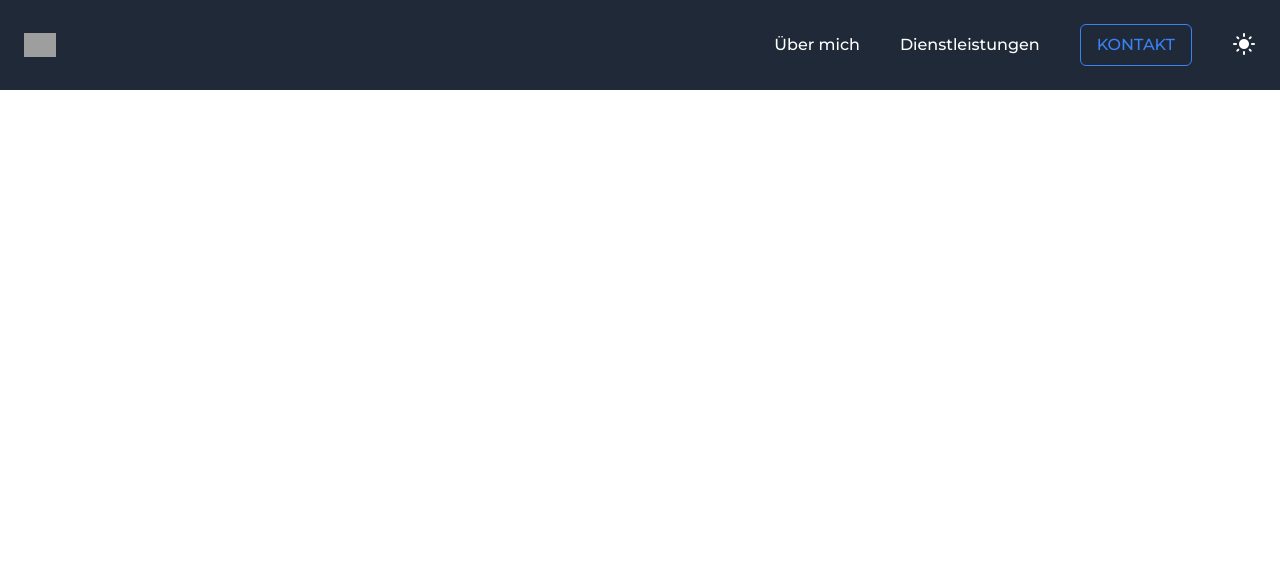
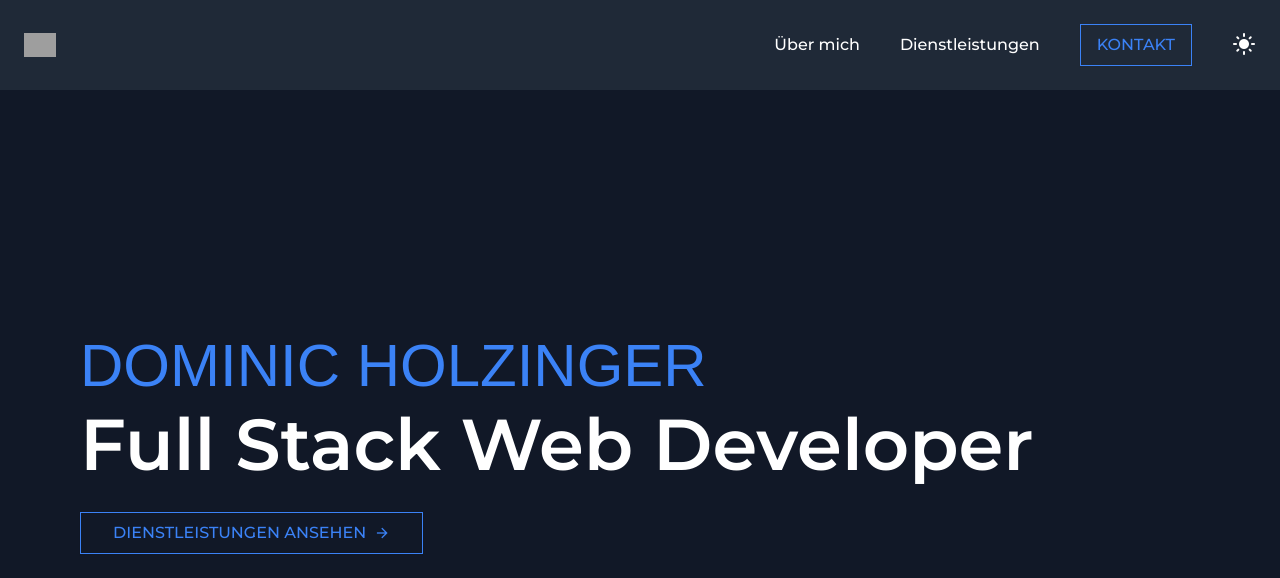
Before and after one commit to fl0aten/aweng-media, a Gatsby site: page / in a window 1280 px wide. Built offline with nearby package versions, Linux system fonts and the light colour scheme; Gatsby itself is replaced by a stand-in of ours; grey boxes are pictures that could not be loaded; a web font is replaced by a local one.

Commit message:
added hero section

```diff
--- a/src/pages/index.tsx
+++ b/src/pages/index.tsx
@@ -1,9 +1,10 @@
 import React, { Fragment } from "react";
 import { Popover, Transition } from '@headlessui/react'
 import * as logoDark from "../images/aweng-media-dark.svg";
+import * as placeholder from "../images/placeholder.svg";
 
 export default function Home() {
-    return <main>
+    return <main className="bg-gray-900 font-montserrat">
         <Popover className="relative bg-gray-800">
             {({ open }) => (
                 <>
@@ -21,20 +22,20 @@ export default function Home() {
                                     <span className="material-icons">menu</span>
                                 </Popover.Button>
                             </div>
-                            <Popover.Group as="nav" className="hidden md:flex space-x-10 flex items-center">
-                                <a href="#" className="text-base font-medium text-white hover:text-blue-500 font-montserrat">
+                            <nav className="hidden md:flex space-x-10 flex items-center">
+                                <a href="#" className="text-base font-medium text-white hover:text-blue-500">
                                     Über mich
                                 </a>
-                                <a href="#" className="text-base font-medium text-white hover:text-blue-500 font-montserrat">
+                                <a href="#" className="text-base font-medium text-white hover:text-blue-500">
                                     Dienstleistungen
                                 </a>
-                                <a href="#" className="whitespace-nowrap inline-flex uppercase border-blue-500 font-montserrat items-center justify-center px-4 py-2 border border-transparent rounded-md shadow-sm text-base font-medium text-blue-500 bg-transparent hover:text-white hover:bg-blue-500">
+                                <a href="#" className="whitespace-nowrap inline-flex uppercase border-blue-500 items-center justify-center px-4 py-2 border border-transparent shadow-sm text-base font-medium text-blue-500 bg-transparent hover:text-white hover:bg-blue-500">
                                     Kontakt
                                 </a>
-                                <a href="#" className="whitespace-nowrap text-base font-medium text-white font-montserrat hover:text-blue-500 ">
+                                <a href="#" className="whitespace-nowrap text-base font-medium text-white hover:text-blue-500 ">
                                     <span className="material-icons text-2xl">light_mode</span>
                                 </a>
-                            </Popover.Group>
+                            </nav>
                         </div>
                     </div>
 
@@ -85,7 +86,7 @@ export default function Home() {
                                 </div>
                                 <div className="py-6 px-5 space-y-6">
                                     <div>
-                                        <a href="#" className="uppercase w-full flex items-center justify-center px-4 py-2 border border-transparent rounded-md shadow-sm text-base font-medium text-white bg-blue-500 hover:bg-indigo-700">
+                                        <a href="#" className="uppercase w-full flex items-center justify-center px-4 py-2 border border-transparent shadow-sm text-base font-medium text-white bg-blue-500 hover:bg-indigo-700">
                                             Kontakt
                                         </a>
                                     </div>
@@ -96,5 +97,16 @@ export default function Home() {
                 </>
             )}
         </Popover>
+        <section className="h-almost flex items-center container">
+            <div>
+                <h1 className="uppercase font-ntr text-4xl lg:text-6xl text-blue-500 -mb-5">Dominic Holzinger</h1>
+                <h2 className="text-white font-mon text-5xl lg:text-7xl my-8 font-semibold">Full Stack Web Developer</h2>
+                <div>
+                    <a href="#" className="puppercase whitespace-nowrap inline-flex uppercase border-blue-500 items-center justify-center px-8 py-2 border border-transparent shadow-sm text-base font-medium text-blue-500 bg-transparent hover:text-white hover:bg-blue-500">
+                        Dienstleistungen ansehen<span className="material-icons text-base pl-2">arrow_forward</span>
+                    </a>
+                </div>
+            </div>
+        </section>
     </main>
 }
--- a/tailwind.config.js
+++ b/tailwind.config.js
@@ -14,7 +14,7 @@ module.exports = {
         },
         extend: {
             height: {
-                almost: "calc(100vh - 2 * 64px)",
+                almost: "calc(100vh - 90px)",
             },
             backgroundImage: {
                 hero: "url('https://placehold.it/1600x500?text=hero')"
```
